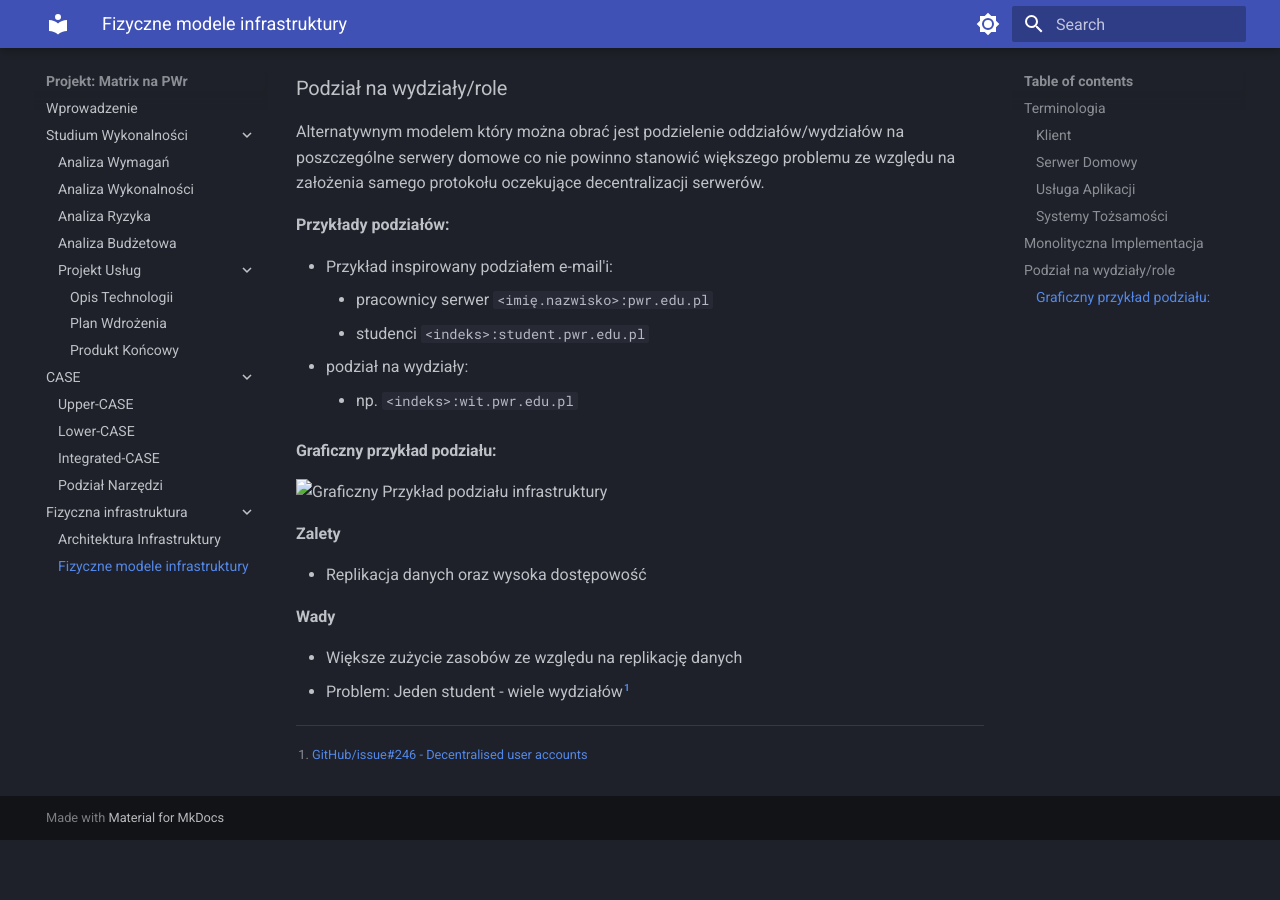
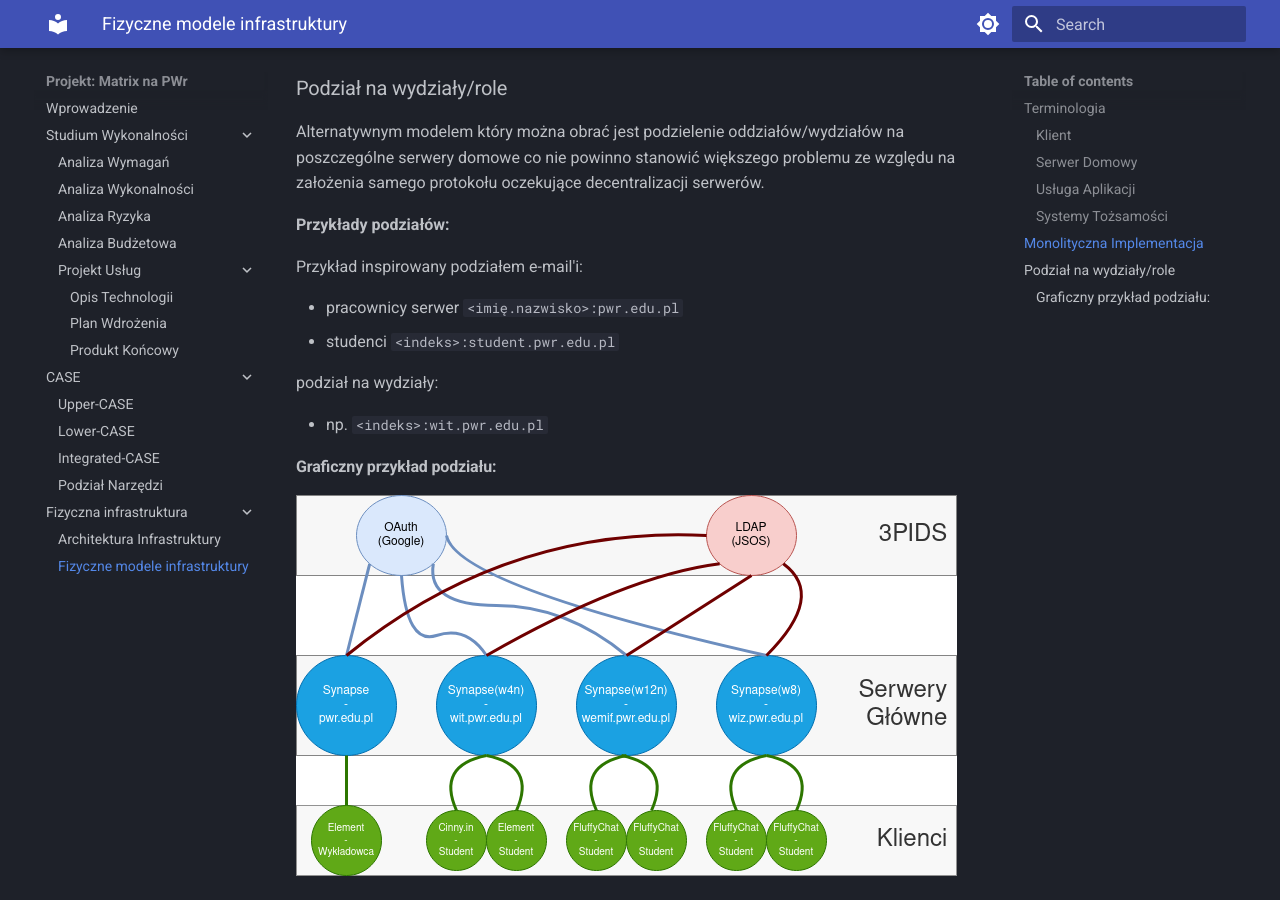
Before and after one commit to chramb/mtx4pwr, an MkDocs documentation site: the page built from docs/fizyczna-infrastruktura/modele-fizyczne.md, in a window 1280 px wide and 900 px high, scrolled down 1587 px. Built offline with MkDocs 1.6.1 and Material for MkDocs 9.7.7, drawn with Linux system fonts in a browser that asks for light colours; before the commit the page ends 2427 px from its top, so only the background shows below that.

Commit message:
docs/fizyczna-infrastruktura: fixed list, fixed image rendering

```diff
--- a/docs/fizyczna-infrastruktura/modele-fizyczne.md
+++ b/docs/fizyczna-infrastruktura/modele-fizyczne.md
@@ -55,15 +55,18 @@ Alternatywnym modelem który można obrać jest podzielenie oddziałów/wydział
 
 **Przykłady podziałów:**
 
-- Przykład inspirowany podziałem e-mail'i:
-	- pracownicy serwer `<imię.nazwisko>:pwr.edu.pl`
-	- studenci `<indeks>:student.pwr.edu.pl`
-- podział na wydziały:
-	- np. `<indeks>:wit.pwr.edu.pl`
+Przykład inspirowany podziałem e-mail'i:
+
+- pracownicy serwer `<imię.nazwisko>:pwr.edu.pl`
+- studenci `<indeks>:student.pwr.edu.pl`
+
+podział na wydziały:
+
+- np. `<indeks>:wit.pwr.edu.pl`
 
 ## Graficzny przykład podziału:
 
-![Graficzny Przykład podziału infrastruktury](/media/diagram-architektury.png)
+![Graficzny Przykład podziału infrastruktury](_img/diagram-architektury.png)
 
 **Zalety**
 
```
Also changed, not shown: docs/fizyczna-infrastruktura/architektura.md (+6 -0 lines), docs/fizyczna-infrastruktura/_img/diagram-architektury.png (added).
